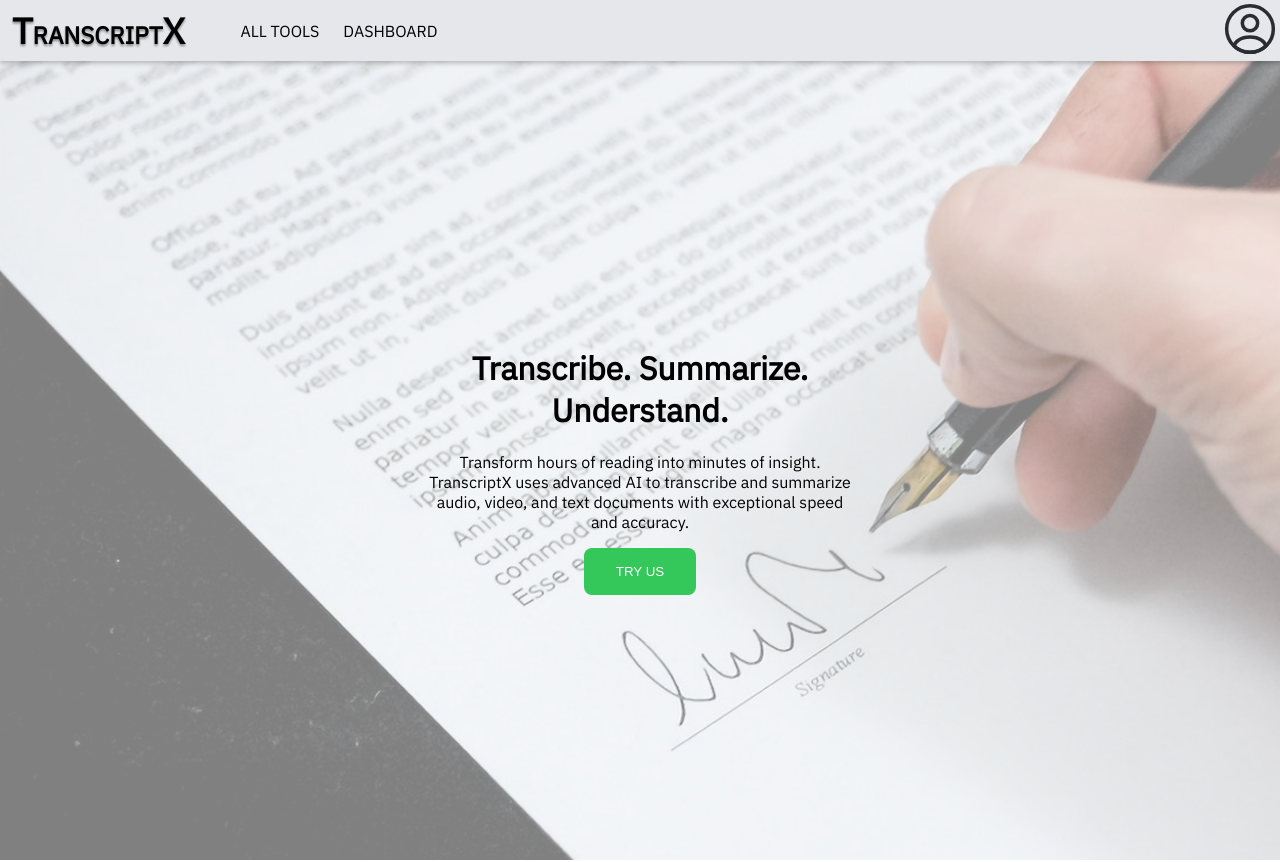
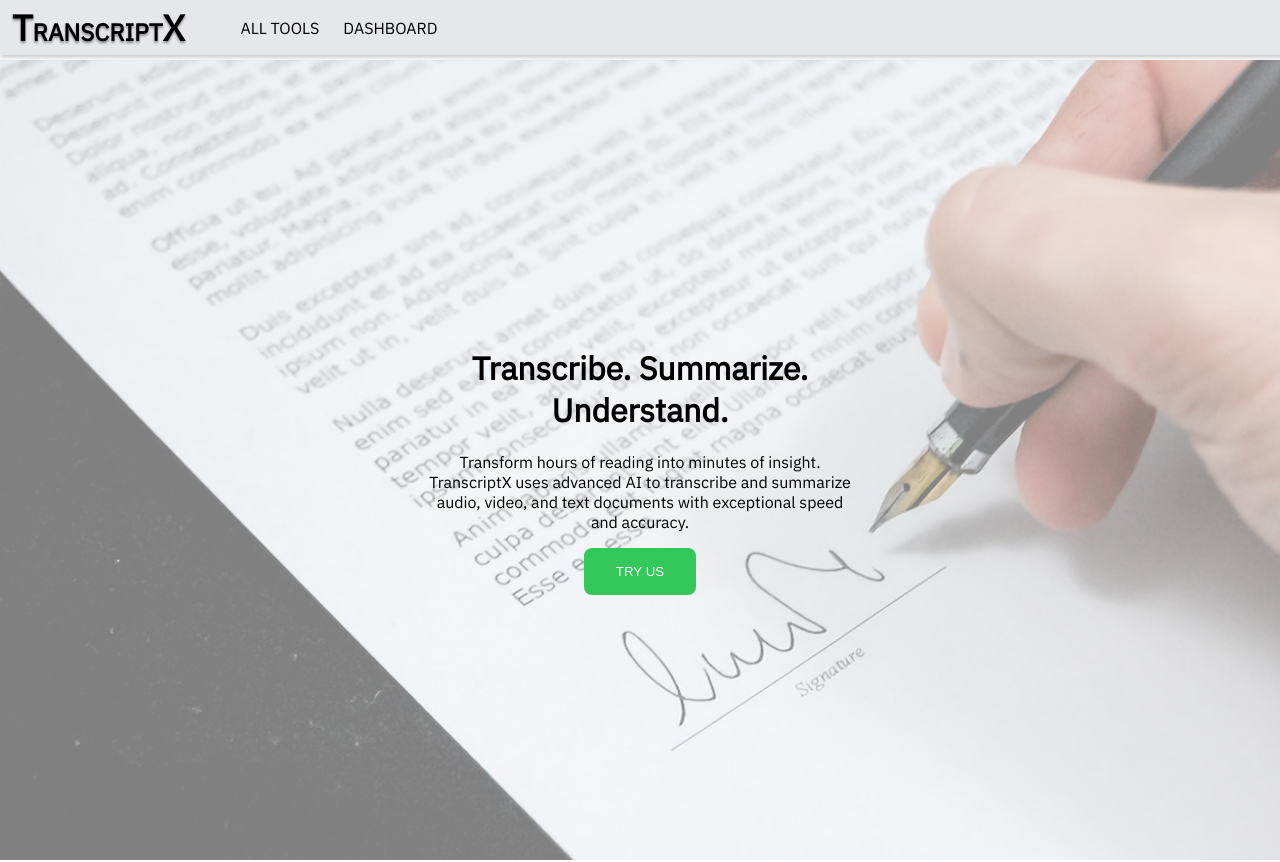
Before and after one commit to TranscriptX/FE, a React (Vite) app: page / in a window 1280 px wide. Shown: the top 862 px of the page. Built offline with nearby package versions, Linux system fonts and the light colour scheme; no server answers.

Commit message:
Update Navbar

```diff
--- a/src/components/Navbar.tsx
+++ b/src/components/Navbar.tsx
@@ -83,7 +83,7 @@ const Navbar = (props: NavbarType) => {
 				</ul>
 			</nav>
 
-            {!shouldHideProfile && (
+            {props.currentPage != "None" && !shouldHideProfile && (
             <div className="ml-auto flex items-center h-full ">
                     <button onClick={toggleDropdown} className="border-none bg-color_secondary cursor-pointer items-center pr-[10px]" disabled={!showProfileIcon}>
                         {showProfileIcon && (
```
